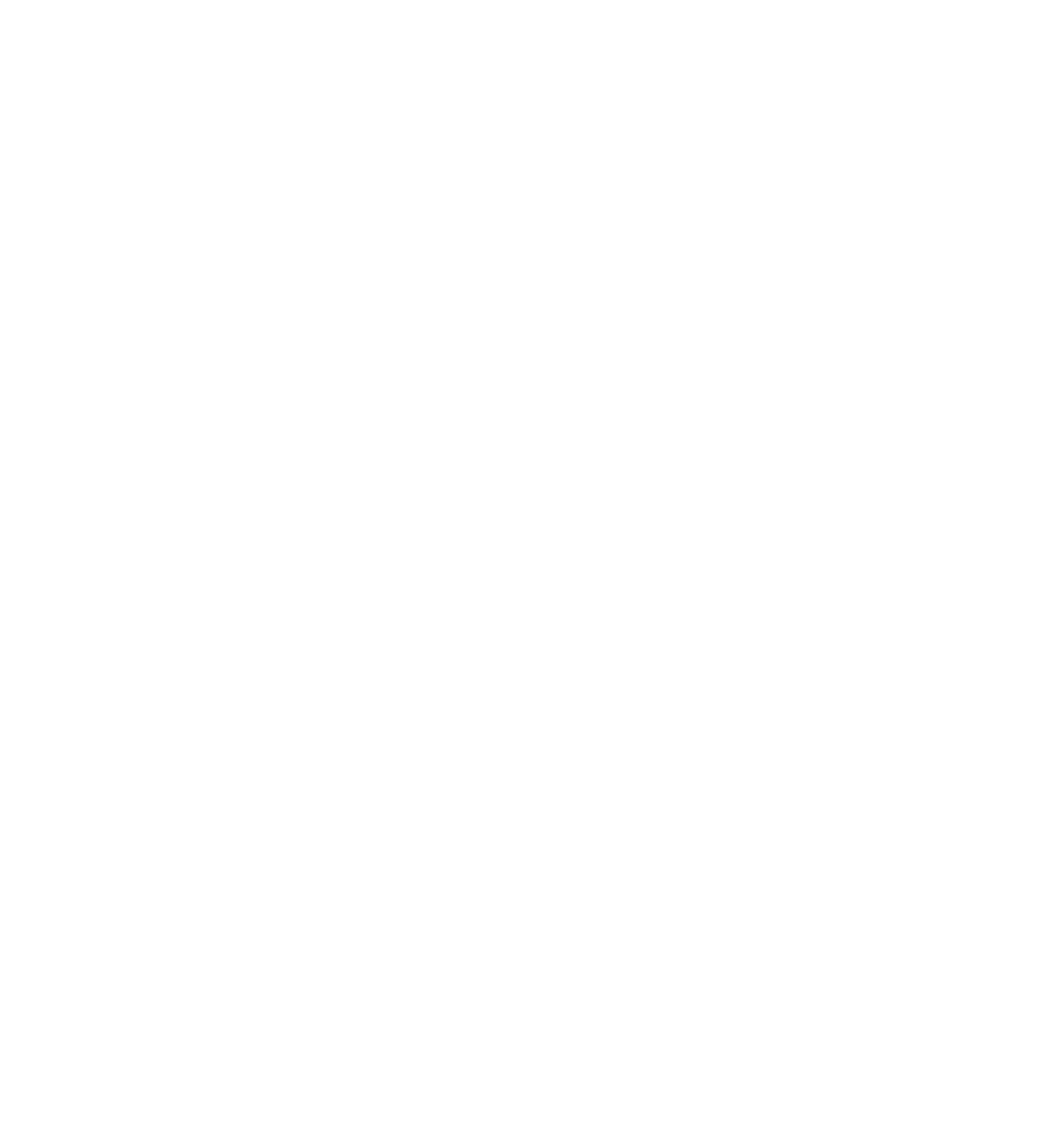
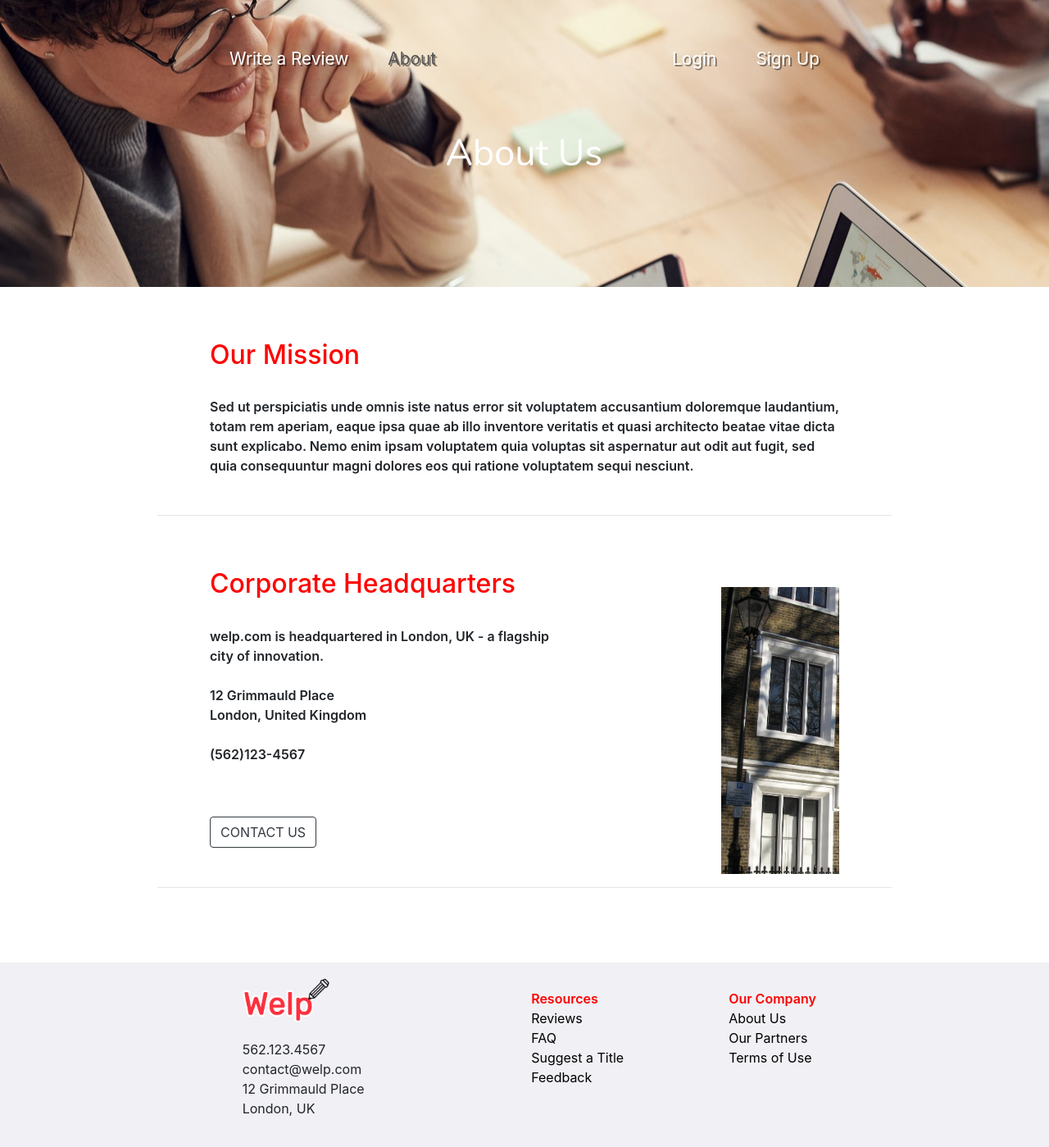
Before and after one commit to nicholaswang610/Popinion, a React app: page /about in a window 1280 px wide. Shown: the whole page at 82% size. Before the commit the page ends 800 px from the top, so only its background shows below. Built offline with nearby package versions, Linux system fonts and the light colour scheme.

Commit message:
about page

```diff
--- /dev/null
+++ b/src/js/frontend/components/About.js
@@ -0,0 +1,52 @@
+import React, {Component} from 'react';
+import NavbarHome from './NavbarHome.js';
+import Footer from './Footer.js';
+import {Redirect} from 'react-router-dom';
+
+class About extends Component
+{
+    state={
+        cancel:false
+    }
+    redirect = e =>{
+        this.setState({
+            cancel:true
+        });
+    }
+    render(){
+        if(this.state.cancel)
+        {
+            return <Redirect to='/feedback'/>
+        }
+        else
+        {
+            return(
+                <div className='about-body'>
+                    <div className='about-banner'>
+                        <NavbarHome/>
+                        <div className='about-us-img'></div>
+                    </div>
+                    <div style={{marginBottom:"3em"}}>
+                        <div><h2 style={{marginLeft:"20%", marginTop:"2em", marginBottom:"1em", color:"red"}}>Our Mission</h2></div>
+                        <div style={{marginLeft:"20%", marginRight:"20%", marginBottom:"3em", fontWeight:"600"}}>Sed ut perspiciatis unde omnis iste natus error sit voluptatem accusantium doloremque laudantium, totam rem aperiam, eaque ipsa quae ab illo inventore veritatis et quasi architecto beatae vitae dicta sunt explicabo. Nemo enim ipsam voluptatem quia voluptas sit aspernatur aut odit aut fugit, sed quia consequuntur magni dolores eos qui ratione voluptatem sequi nesciunt.</div>
+                        <hr style={{marginLeft:"15%", marginRight:"15%"}}></hr>
+                    </div>
+                    <div>
+                        <div><h2 style={{marginLeft:"20%", marginTop:"2em", marginBottom:"1em", color:"red"}}>Corporate Headquarters</h2></div>
+                        <div style={{marginLeft:"20%", marginRight:"20%", display:"flex", flexDirection:"row", fontWeight:"600"}}>
+                            <div>welp.com is headquartered in London, UK - a flagship city of innovation. <br/><br/> 12 Grimmauld Place <br/> London, United Kingdom <br/><br/>(562)123-4567
+                                <div style={{marginTop:"4em"}}><button className='btn btn-outline-dark' onClick={e=>{this.redirect(e)}}>CONTACT US</button></div>
+                            </div>
+                            <div className='grimmauld'></div>
+                        </div>
+                        <hr style={{marginLeft:"15%", marginRight:"15%"}}></hr>
+                    </div>
+                    <Footer/>
+                </div>
+            );
+        }
+
+    }
+}
+
+export default About;
--- a/src/js/frontend/components/App.js
+++ b/src/js/frontend/components/App.js
@@ -3,6 +3,7 @@ import {BrowserRouter, Switch, Route} from 'react-router-dom';
 import Home from './Home.js';
 import Login from './Login.js';
 import Signup from './Signup.js';
+import About from './About.js';
 import CategoryHome from './categories/CategoryHome.js';
 import PostHome from './categories/posts/PostHome.js';
 import AddTitle from './categories/add/AddTitle.js';
@@ -14,6 +15,7 @@ class App extends Component{
             <BrowserRouter>
                 <Switch>
                     <Route exact path='/' component={Home}/>
+                    <Route exact path='/about' component={About}/>
                     <Route exact path='/login' component={Login}/>
                     <Route exact path='/signup' component={Signup}/>
                     <Route exact path='/gaming' component={CategoryHome}/>
--- a/src/js/frontend/components/Home.js
+++ b/src/js/frontend/components/Home.js
@@ -2,11 +2,8 @@
 TODO:
     -ABOUT page, should be purely frontend, style copied from business.com
     -BANNERS for each category
-    -FOOTER component
-    -ADMIN PANEL
     -WRITE A REVIEW link (should be simple enough)
-    -Embellish the home page
-    -working search bar
+    -Notifications widget
 */
 
 import React, {Component} from 'react';
--- a/src/js/frontend/components/Login.js
+++ b/src/js/frontend/components/Login.js
@@ -19,6 +19,9 @@ class Login extends Component{
         e.preventDefault();
         this.props.logIn(this.state);
     }
+    cancel = e => {
+        this.props.history.goBack();
+    }
     render(){
         return(
             <div className='login-body row mt-5'>
@@ -35,6 +38,7 @@ class Login extends Component{
                         </div>
                         <div className='form-group'>
                             <input type='submit' value="Log in" className='btn btn-dark'></input>
+                            <button className='btn btn-outline-dark mr-3 ml-3' onClick={e=>{this.cancel(e)}}>Go back</button>
                         </div>
                         <div>
                             {this.props.loginError ? (<div className="alert alert-danger">{this.props.loginError}</div>) : null}
--- a/src/js/frontend/components/Signup.js
+++ b/src/js/frontend/components/Signup.js
@@ -1,6 +1,7 @@
 import React, {Component} from 'react';
 import {connect} from 'react-redux';
 import {signup} from '../actionCreators/authActions.js';
+import {Redirect} from 'react-router-dom';
 
 class Signup extends Component{
     constructor(props){
@@ -31,7 +32,14 @@ class Signup extends Component{
         this.props.signUp(this.state);
     }
 
+    cancel = e => {
+        this.props.history.goBack();
+    }
+
     render(){
+        if(this.state.cancel){
+            return(<Redirect to="/"></Redirect>);
+        }
         return(
             <div className='row mt-5 mx-5'>
                 <div className='card py-3 sign-up col'>
@@ -63,6 +71,7 @@ class Signup extends Component{
                         </div>
                         <div className='form-group'>
                             <input type='submit' value="Sign up" className='btn btn-dark'></input>
+                            <button className='btn btn-outline-dark mr-3 ml-3' onClick={e=>{this.cancel(e)}}>Go back</button>
                         </div>
                     </form>
                 </div>
--- a/src/style/index.css
+++ b/src/style/index.css
@@ -24,7 +24,7 @@ body, #root{
     background-color:gray;
 }
 
-.category-body, .post-home-body, .login-body{
+.category-body, .post-home-body, .login-body, .about-body{
     position:relative;
     min-height:100%;
     padding-bottom:300px;
@@ -66,6 +66,15 @@ body, #root{
     background-repeat:no-repeat;
     background-size:25em;
     background-position-x:51%;
+}
+
+.about-us-img{
+    position:relative;
+    background-image:url('./aboutus.png');
+    height:100px;
+    background-repeat:no-repeat;
+    background-size:25em;
+    background-position-x:50%;
 }
 
 .nav-item{
@@ -238,6 +247,14 @@ a,a:link,a:visited,a:hover,a:active{
     top:55%;
     object-fit:contain;
 }
+
+.about-banner{
+    background-image: url('./collaboration.jpg');
+    background-repeat: no-repeat;
+    background-position-y:38%;
+    height:350px;
+}
+
 .gaming-banner{
     background-image: url('./gamingbackground.jpg');
     background-repeat: no-repeat;
@@ -399,3 +416,14 @@ input[type='radio']{
     overflow-y:auto;
     overflow-x:hidden;
 }
+
+.grimmauld{
+    background-image: url('./grimmauld.jpg');
+    background-repeat: no-repeat;
+    background-position-y:38%;
+    height:350px;
+    width:25%;
+    margin-left:13em;
+    margin-top: -3em;
+    background-size: 25em;
+}
```
Also changed, not shown: src/style/aboutus.png (added), src/style/collaboration.jpg (added), src/style/grimmauld.jpg (added).
